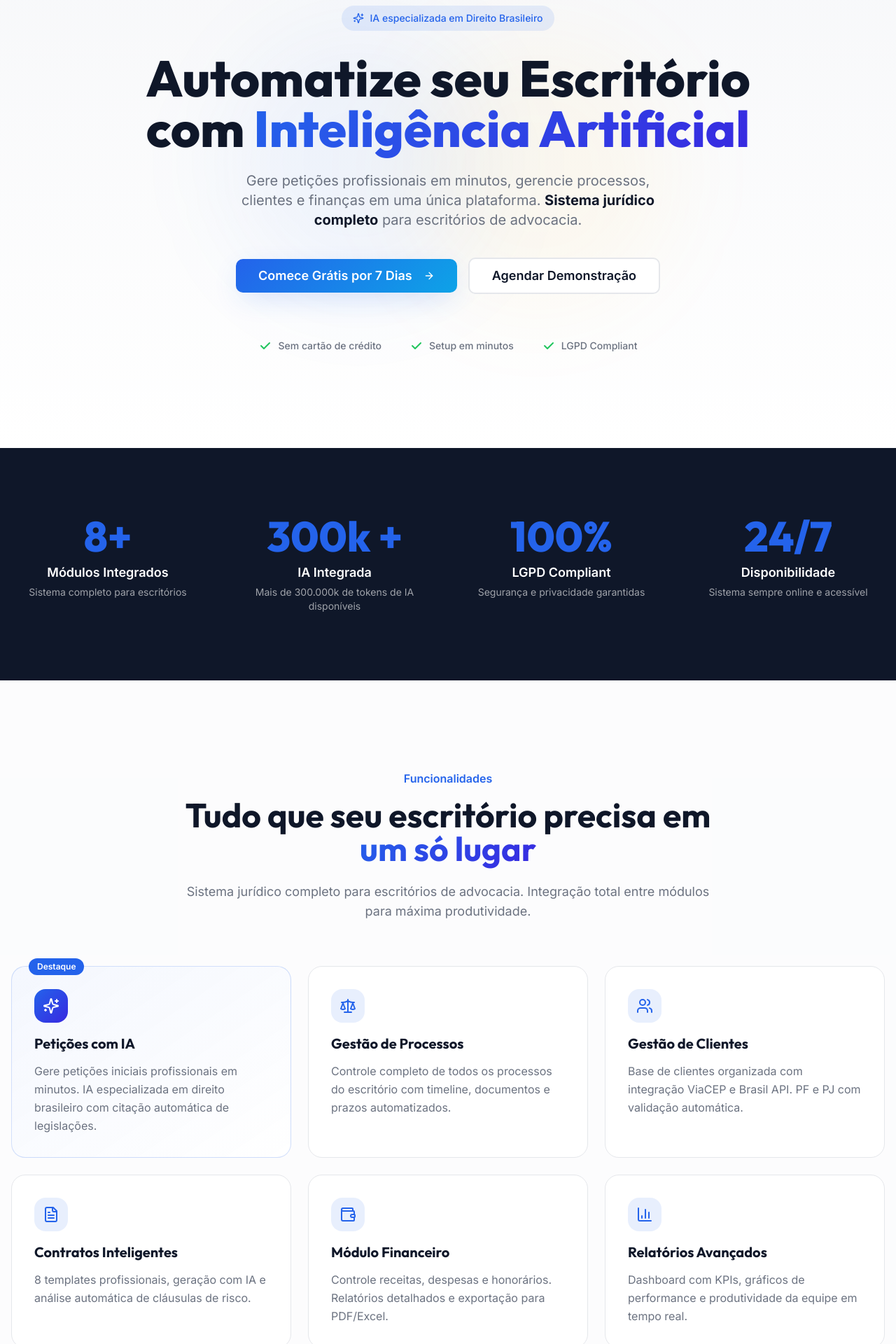
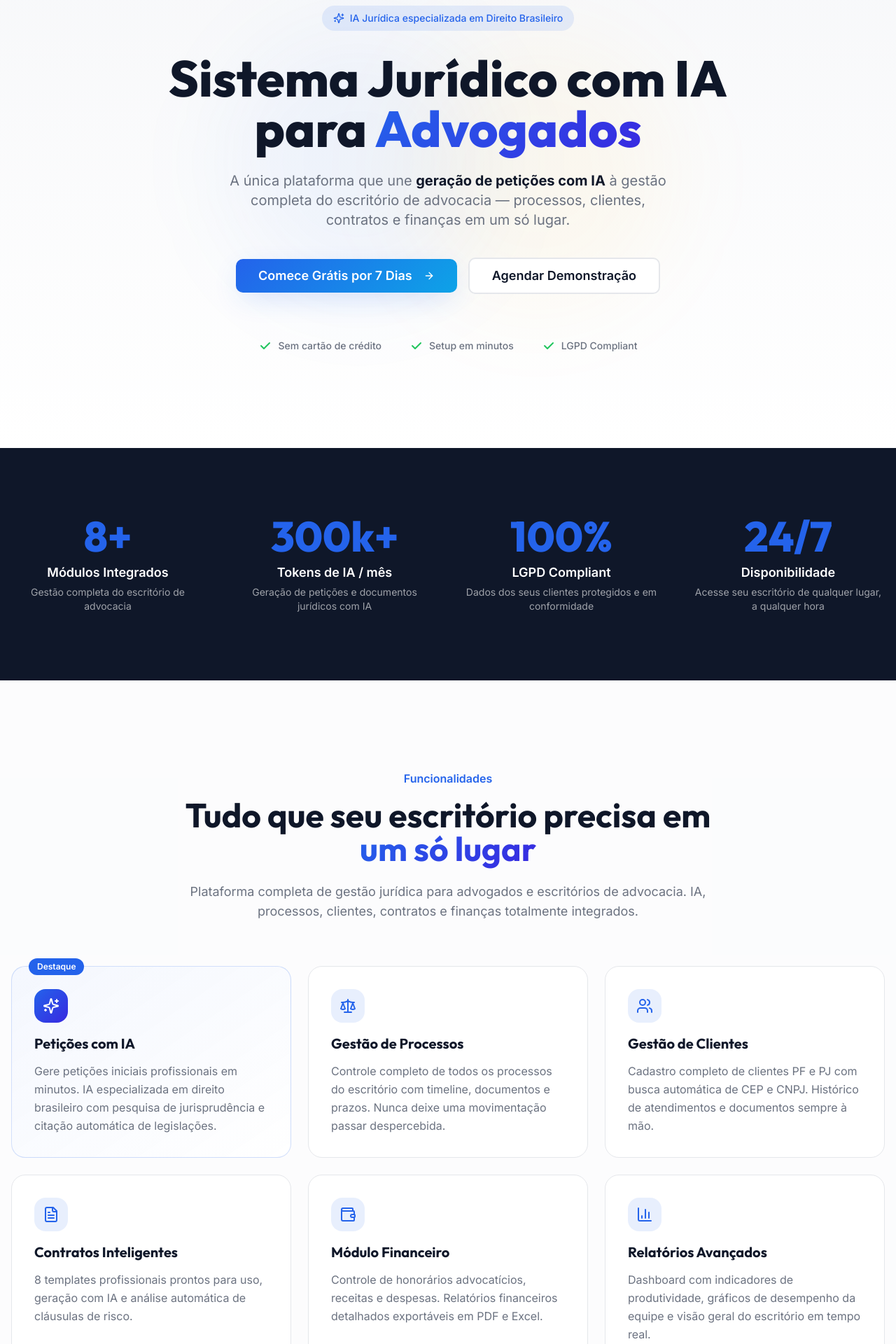
Before and after one commit to Rafaaquino/jurione-site, a React (Vite) app: page / in a window 1280 px wide. Shown: the part 160-2080 px from the top of the page at 70% size. Built offline with nearby package versions, Linux system fonts and the light colour scheme; the HTML template or start-up script is replaced by a standard one.

Commit message:
refactor: mudanças de SEO

```diff
--- a/index.html
+++ b/index.html
@@ -3,14 +3,14 @@
   <head>
     <meta charset="UTF-8" />
     <meta name="viewport" content="width=device-width, initial-scale=1.0" />
-    <title>JuriOne — Sistema Jurídico com IA para Escritórios</title>
+    <title>JuriOne — Sistema Jurídico com IA para Advogados e Escritórios de Advocacia</title>
     <meta
       name="description"
-      content="Automatize seu escritório: gere petições com IA, gerencie processos, clientes e finanças em uma única plataforma. Teste grátis por 7 dias."
+      content="Sistema jurídico completo para advogados: gere petições com IA, pesquise jurisprudência, gerencie processos e honorários advocatícios em uma única plataforma. Trial grátis por 7 dias."
     />
     <meta
       name="keywords"
-      content="sistema para escritório de advocacia, sistema jurídico, software jurídico, gestão de processos, IA para advogados, geração de petições, software para advogados, automação jurídica, gestão de clientes advocacia"
+      content="sistema jurídico com IA para advogados, software jurídico para advogados, plataforma jurídica, gestão de escritório de advocacia, petição inicial com IA, pesquisa de jurisprudência, honorários advocatícios, gestão de processos jurídicos, automação jurídica, software para advogados, IA para advogados, escritório de advocacia digital"
     />
     <meta name="author" content="JuriOne" />
     <meta name="robots" content="index, follow" />
@@ -19,24 +19,24 @@
     <meta property="og:site_name" content="JuriOne" />
     <meta
       property="og:title"
-      content="JuriOne — Sistema Jurídico com IA para Escritórios"
+      content="JuriOne — Sistema Jurídico com IA para Advogados e Escritórios de Advocacia"
     />
     <meta
       property="og:description"
-      content="Automatize seu escritório com IA. Gere petições em minutos, gerencie processos, clientes e finanças."
+      content="Plataforma jurídica completa para advogados: IA para petições iniciais com jurisprudência, gestão de processos, clientes, contratos e honorários. Trial grátis por 7 dias."
     />
     <meta
       property="og:image"
       content="https://jurione.com.br/favicon-jurione.png"
     />
-    <meta property="og:image:alt" content="JuriOne - Sistema Jurídico com IA" />
+    <meta property="og:image:alt" content="JuriOne - Sistema Jurídico com IA para Advogados" />
     <meta property="og:locale" content="pt_BR" />
 
     <meta name="twitter:card" content="summary_large_image" />
-    <meta name="twitter:title" content="JuriOne — Sistema Jurídico com IA" />
+    <meta name="twitter:title" content="JuriOne — Sistema Jurídico com IA para Advogados" />
     <meta
       name="twitter:description"
-      content="Automatize seu escritório com IA. Gere petições em minutos."
+      content="Gere petições com IA e pesquise jurisprudência. Gestão completa do escritório de advocacia. Trial grátis por 7 dias."
     />
     <meta
       name="twitter:image"
@@ -57,6 +57,8 @@
       gtag("config", "G-YLZS2EYW0W");
     </script>
 
+    <meta property="og:url" content="https://jurione.com.br" />
+
     <link rel="canonical" href="https://jurione.com.br" />
     <link rel="icon" type="image/svg+xml" href="/favicon-jurione.png" />
 
@@ -74,10 +76,140 @@
         "contactPoint": [
           {
             "@type": "ContactPoint",
-            "telephone": "+55-11-0000-0000",
+            "telephone": "+55-11-97835-4494",
             "contactType": "customer service",
             "areaServed": "BR",
             "availableLanguage": ["Portuguese"]
+          }
+        ]
+      }
+    </script>
+
+    <script type="application/ld+json">
+      {
+        "@context": "https://schema.org",
+        "@type": "SoftwareApplication",
+        "name": "JuriOne",
+        "url": "https://jurione.com.br",
+        "applicationCategory": "BusinessApplication",
+        "operatingSystem": "Web",
+        "inLanguage": "pt-BR",
+        "description": "Sistema jurídico completo para advogados e escritórios de advocacia. Geração de petições iniciais com IA, pesquisa de jurisprudência, gestão de processos, clientes, contratos e honorários advocatícios em uma única plataforma.",
+        "featureList": [
+          "Geração de petições iniciais com Inteligência Artificial",
+          "Pesquisa de jurisprudência atualizada",
+          "Gestão de processos jurídicos",
+          "Gestão de clientes PF e PJ",
+          "Contratos inteligentes com IA",
+          "Controle de honorários advocatícios",
+          "Calendário e controle de prazos processuais",
+          "Relatórios avançados de produtividade",
+          "Notificações automáticas de prazos",
+          "LGPD Compliant"
+        ],
+        "offers": [
+          {
+            "@type": "Offer",
+            "name": "Plano Básico",
+            "price": "320",
+            "priceCurrency": "BRL",
+            "priceSpecification": {
+              "@type": "UnitPriceSpecification",
+              "billingDuration": "P1M"
+            }
+          },
+          {
+            "@type": "Offer",
+            "name": "Plano Profissional",
+            "price": "990",
+            "priceCurrency": "BRL",
+            "priceSpecification": {
+              "@type": "UnitPriceSpecification",
+              "billingDuration": "P1M"
+            }
+          },
+          {
+            "@type": "Offer",
+            "name": "Plano Empresarial",
+            "price": "2800",
+            "priceCurrency": "BRL",
+            "priceSpecification": {
+              "@type": "UnitPriceSpecification",
+              "billingDuration": "P1M"
+            }
+          }
+        ]
+      }
+    </script>
+
+    <script type="application/ld+json">
+      {
+        "@context": "https://schema.org",
+        "@type": "FAQPage",
+        "mainEntity": [
+          {
+            "@type": "Question",
+            "name": "O que é o JuriOne?",
+            "acceptedAnswer": {
+              "@type": "Answer",
+              "text": "JuriOne é uma plataforma SaaS completa de automação jurídica para escritórios de advocacia. Oferece gestão integrada de processos, clientes, contratos, finanças e recursos avançados de Inteligência Artificial para geração de documentos jurídicos."
+            }
+          },
+          {
+            "@type": "Question",
+            "name": "Como funciona a IA para geração de petições?",
+            "acceptedAnswer": {
+              "@type": "Answer",
+              "text": "Nossa IA foi treinada especificamente para o ordenamento jurídico brasileiro. Você fornece os dados do processo e do cliente, e a IA gera uma petição inicial profissional completa com endereçamento, qualificação das partes, fatos, fundamentos jurídicos com citações de legislação, pedidos e valor da causa. O documento fica pronto para revisão e protocolo em minutos."
+            }
+          },
+          {
+            "@type": "Question",
+            "name": "Quais tipos de petições a IA consegue gerar?",
+            "acceptedAnswer": {
+              "@type": "Answer",
+              "text": "A IA suporta múltiplas áreas do direito: Civil, Trabalhista, Consumidor, Família e Penal. Gera petições iniciais, contestações e outros documentos jurídicos com estrutura profissional e citação automática de legislações aplicáveis."
+            }
+          },
+          {
+            "@type": "Question",
+            "name": "Meus dados estão seguros?",
+            "acceptedAnswer": {
+              "@type": "Answer",
+              "text": "Sim! Utilizamos arquitetura multi-tenancy com isolamento completo de dados por escritório. Autenticação via JWT, criptografia de dados, prevenção de SQL injection e XSS, auditoria completa de ações e total compliance com a LGPD."
+            }
+          },
+          {
+            "@type": "Question",
+            "name": "Posso testar antes de assinar?",
+            "acceptedAnswer": {
+              "@type": "Answer",
+              "text": "Sim! Oferecemos 7 dias de trial grátis em todos os planos. Você pode testar todas as funcionalidades, incluindo a IA, sem precisar cadastrar cartão de crédito. Se gostar, basta escolher o plano ideal para seu escritório."
+            }
+          },
+          {
+            "@type": "Question",
+            "name": "Como funciona o suporte?",
+            "acceptedAnswer": {
+              "@type": "Answer",
+              "text": "Todos os planos incluem suporte. O plano Básico tem suporte por email, o Profissional inclui suporte prioritário, e o Empresarial oferece suporte dedicado."
+            }
+          },
+          {
+            "@type": "Question",
+            "name": "Posso migrar meus dados de outro sistema?",
+            "acceptedAnswer": {
+              "@type": "Answer",
+              "text": "Sim! Oferecemos suporte para migração de dados de outros sistemas jurídicos. Entre em contato com nossa equipe para um atendimento personalizado e entender como podemos ajudar na transição."
+            }
+          },
+          {
+            "@type": "Question",
+            "name": "O sistema funciona em dispositivos móveis?",
+            "acceptedAnswer": {
+              "@type": "Answer",
+              "text": "Sim! O JuriOne é totalmente responsivo e funciona perfeitamente em desktop, tablet e smartphone. Acesse seus processos, clientes e documentos de qualquer lugar."
+            }
           }
         ]
       }
--- a/src/components/landing/AIHighlight.tsx
+++ b/src/components/landing/AIHighlight.tsx
@@ -6,17 +6,17 @@ const benefits = [
   {
     icon: Clock,
     title: "Economia de Tempo",
-    description: "Petições que levavam horas agora ficam prontas em minutos",
+    description: "Petições iniciais que levavam horas ficam prontas em minutos, com estrutura completa e revisável",
   },
   {
     icon: FileText,
-    title: "Qualidade Profissional",
-    description: "Documentos com estrutura jurídica adequada e citação de legislações",
+    title: "Jurisprudência e Legislação",
+    description: "Citação automática de jurisprudência atualizada e legislação aplicável em cada peça gerada",
   },
   {
     icon: Zap,
-    title: "Múltiplas Áreas",
-    description: "Civil, Trabalhista, Consumidor, Família, Penal e muito mais",
+    title: "Múltiplas Áreas do Direito",
+    description: "Civil, Trabalhista, Consumidor, Família, Penal e muito mais — uma IA para toda a advocacia",
   },
 ];
 
@@ -56,7 +56,8 @@ export function AIHighlight() {
               className="text-muted-foreground text-lg mb-8"
             >
               Nossa inteligência artificial foi treinada especificamente para o ordenamento jurídico brasileiro.
-              Gere petições iniciais completas, analise contratos e identifique riscos automaticamente.
+              Gere petições iniciais completas com jurisprudência atualizada, analise contratos e
+              identifique riscos automaticamente — tudo dentro do seu sistema de gestão.
             </motion.p>
 
             <div className="space-y-6 mb-10">
--- a/src/components/landing/Features.tsx
+++ b/src/components/landing/Features.tsx
@@ -16,56 +16,56 @@ const features = [
     icon: Sparkles,
     title: "Petições com IA",
     description:
-      "Gere petições iniciais profissionais em minutos. IA especializada em direito brasileiro com citação automática de legislações.",
+      "Gere petições iniciais profissionais em minutos. IA especializada em direito brasileiro com pesquisa de jurisprudência e citação automática de legislações.",
     highlight: true,
   },
   {
     icon: Scale,
     title: "Gestão de Processos",
     description:
-      "Controle completo de todos os processos do escritório com timeline, documentos e prazos automatizados.",
+      "Controle completo de todos os processos do escritório com timeline, documentos e prazos. Nunca deixe uma movimentação passar despercebida.",
   },
   {
     icon: Users,
     title: "Gestão de Clientes",
     description:
-      "Base de clientes organizada com integração ViaCEP e Brasil API. PF e PJ com validação automática.",
+      "Cadastro completo de clientes PF e PJ com busca automática de CEP e CNPJ. Histórico de atendimentos e documentos sempre à mão.",
   },
   {
     icon: FileText,
     title: "Contratos Inteligentes",
     description:
-      "8 templates profissionais, geração com IA e análise automática de cláusulas de risco.",
+      "8 templates profissionais prontos para uso, geração com IA e análise automática de cláusulas de risco.",
   },
   {
     icon: Wallet,
     title: "Módulo Financeiro",
     description:
-      "Controle receitas, despesas e honorários. Relatórios detalhados e exportação para PDF/Excel.",
+      "Controle de honorários advocatícios, receitas e despesas. Relatórios financeiros detalhados exportáveis em PDF e Excel.",
   },
   {
     icon: BarChart3,
     title: "Relatórios Avançados",
     description:
-      "Dashboard com KPIs, gráficos de performance e produtividade da equipe em tempo real.",
+      "Dashboard com indicadores de produtividade, gráficos de desempenho da equipe e visão geral do escritório em tempo real.",
   },
   {
     icon: Calendar,
     title: "Calendário e Prazos",
     description:
-      "Nunca perca um prazo. Lembretes automáticos e visualização de agenda integrada.",
+      "Nunca perca um prazo processual. Lembretes automáticos e agenda integrada para toda a equipe do escritório.",
   },
   {
     icon: Bell,
     title: "Notificações Inteligentes",
     description:
-      "Alertas proativos sobre prazos, movimentações e eventos importantes do escritório.",
+      "Alertas proativos sobre prazos, movimentações processuais e eventos críticos do escritório de advocacia.",
   },
   {
     icon: Shield,
     title: "Segurança Total",
     description:
-      "Multi-tenancy com isolamento de dados, JWT, auditoria completa e LGPD compliant.",
+      "Dados do seu escritório isolados e protegidos com criptografia e auditoria completa de ações. 100% LGPD compliant.",
   },
 ];
 
@@ -118,7 +118,7 @@ export function Features() {
             transition={{ delay: 0.2 }}
             className="text-muted-foreground text-lg"
           >
-            Sistema jurídico completo para escritórios de advocacia. Integração total entre módulos para máxima produtividade.
+            Plataforma completa de gestão jurídica para advogados e escritórios de advocacia. IA, processos, clientes, contratos e finanças totalmente integrados.
           </motion.p>
         </div>
 
--- a/src/components/landing/Hero.tsx
+++ b/src/components/landing/Hero.tsx
@@ -33,7 +33,7 @@ export function Hero() {
           >
             <Sparkles className="w-4 h-4" />
             <span className="text-sm font-medium">
-              IA especializada em Direito Brasileiro
+              IA Jurídica especializada em Direito Brasileiro
             </span>
           </motion.div>
 
@@ -44,8 +44,8 @@ export function Hero() {
             transition={{ duration: 0.5, delay: 0.1 }}
             className="font-display font-extrabold text-4xl sm:text-5xl md:text-6xl lg:text-7xl leading-tight mb-6"
           >
-            Automatize seu Escritório com{" "}
-            <span className="text-gradient">Inteligência Artificial</span>
+            Sistema Jurídico com IA para{" "}
+            <span className="text-gradient">Advogados</span>
           </motion.h1>
 
           {/* Subheadline */}
@@ -55,12 +55,12 @@ export function Hero() {
             transition={{ duration: 0.5, delay: 0.2 }}
             className="text-lg md:text-xl text-muted-foreground max-w-2xl mx-auto mb-8 md:mb-10 px-4"
           >
-            Gere petições profissionais em minutos, gerencie processos, clientes
-            e finanças em uma única plataforma.{" "}
+            A única plataforma que une{" "}
             <strong className="text-foreground">
-              Sistema jurídico completo
+              geração de petições com IA
             </strong>{" "}
-            para escritórios de advocacia.
+            à gestão completa do escritório de advocacia — processos, clientes,
+            contratos e finanças em um só lugar.
           </motion.p>
 
           {/* CTA Buttons */}
--- a/src/components/landing/Stats.tsx
+++ b/src/components/landing/Stats.tsx
@@ -46,25 +46,25 @@ const stats = [
     value: 8,
     suffix: "+",
     label: "Módulos Integrados",
-    description: "Sistema completo para escritórios",
+    description: "Gestão completa do escritório de advocacia",
   },
   {
     value: 300,
-    suffix: "k +",
-    label: "IA Integrada",
-    description: "Mais de 300.000k de tokens de IA disponíveis",
+    suffix: "k+",
+    label: "Tokens de IA / mês",
+    description: "Geração de petições e documentos jurídicos com IA",
   },
   {
     value: 100,
     suffix: "%",
     label: "LGPD Compliant",
-    description: "Segurança e privacidade garantidas",
+    description: "Dados dos seus clientes protegidos e em conformidade",
   },
   {
     value: 24,
     suffix: "/7",
     label: "Disponibilidade",
-    description: "Sistema sempre online e acessível",
+    description: "Acesse seu escritório de qualquer lugar, a qualquer hora",
   },
 ];
 
--- a/src/components/landing/Testimonials.tsx
+++ b/src/components/landing/Testimonials.tsx
@@ -6,8 +6,8 @@ const testimonials = [
     name: "Dr. Ricardo Almeida",
     role: "Sócio Fundador",
     company: "Almeida & Associados",
-    image:
-      "https://images.unsplash.com/photo-1560250097-0b93528c311a?w=150&h=150&fit=crop&crop=face",
+    initials: "RA",
+    color: "bg-blue-600",
     content:
       "O JuriOne revolucionou nosso escritório. A IA para petições economiza em média 4 horas por dia da nossa equipe.",
     rating: 5,
@@ -16,8 +16,8 @@ const testimonials = [
     name: "Dra. Carla Santos",
     role: "Advogada Trabalhista",
     company: "Santos Advocacia",
-    image:
-      "https://images.unsplash.com/photo-1573496359142-b8d87734a5a2?w=150&h=150&fit=crop&crop=face",
+    initials: "CS",
+    color: "bg-emerald-600",
     content:
       "Finalmente um sistema que entende o dia a dia de um advogado. A gestão de prazos e a integração com financeiro são impecáveis.",
     rating: 5,
@@ -26,10 +26,10 @@ const testimonials = [
     name: "Dr. Fernando Costa",
     role: "Advogado Civil",
     company: "Costa & Barros",
-    image:
-      "https://images.unsplash.com/photo-1472099645785-5658abf4ff4e?w=150&h=150&fit=crop&crop=face",
+    initials: "FC",
+    color: "bg-violet-600",
     content:
-      "As petições geradas pela IA são de qualidade impressionante. Cita legislação atualizada e a estrutura é exatamente como eu faria manualmente.",
+      "As petições geradas pela IA são de qualidade impressionante. Cita jurisprudência atualizada e a estrutura é exatamente como eu faria manualmente.",
     rating: 5,
   },
 ];
@@ -63,8 +63,8 @@ export function Testimonials() {
             transition={{ delay: 0.2 }}
             className="text-muted-foreground text-lg"
           >
-            Mais de 500 escritórios já transformaram sua produtividade com o
-            JuriOne
+            Advogados e escritórios de advocacia que já automatizaram sua
+            gestão com o JuriOne
           </motion.p>
         </div>
 
@@ -91,11 +91,13 @@ export function Testimonials() {
               </p>
 
               <div className="flex items-center gap-4">
-                <img
-                  src={testimonial.image}
-                  alt={testimonial.name}
-                  className="w-12 h-12 rounded-full object-cover"
-                />
+                <div
+                  className={`w-12 h-12 rounded-full flex items-center justify-center shrink-0 ${testimonial.color}`}
+                >
+                  <span className="text-white font-bold text-sm">
+                    {testimonial.initials}
+                  </span>
+                </div>
                 <div>
                   <p className="font-semibold">{testimonial.name}</p>
                   <p className="text-sm text-muted-foreground">
```
